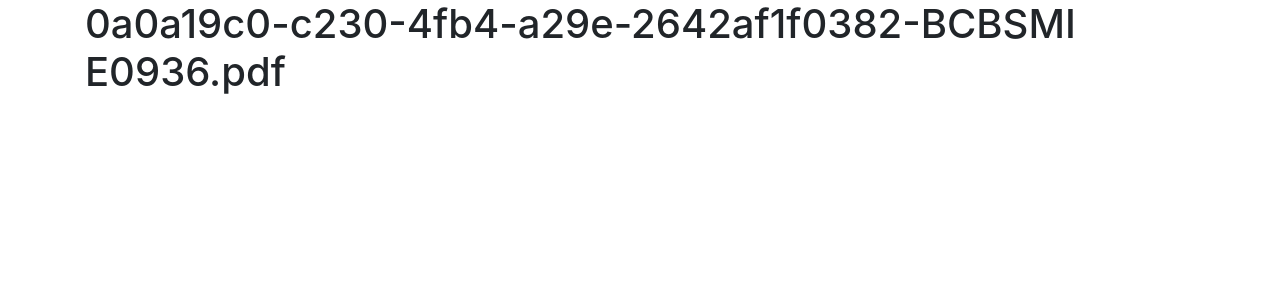
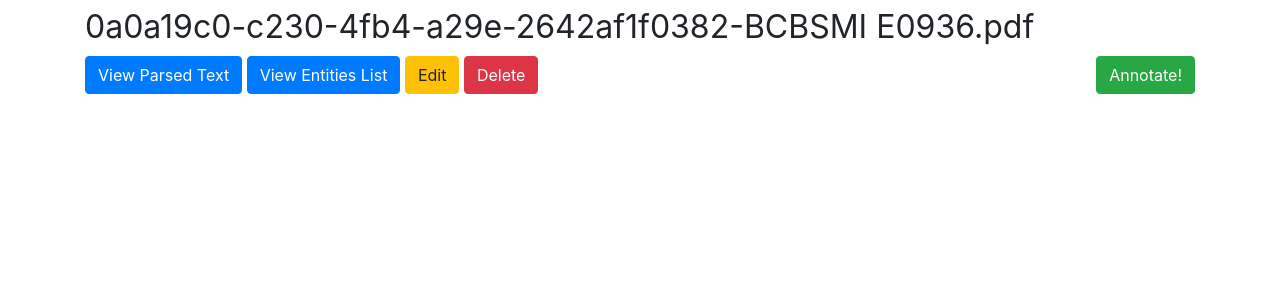
Before and after one commit to kmikitin/nlp-annotator, a Django app: page /tool/annotations/1 in a window 1280 px wide. Shown: the part 56-356 px from the top of the page. Run offline with Django 3.2, Linux system fonts and the light colour scheme; data comes from the database, SQL or seed files in the repository; some libraries are stand-ins or nearby versions.

Commit message:
finished detail template for annotations, added the update view for the annotating visualizer (need to figure out displacy-ent.js)

```diff
--- a/annotator/templates/tool/annotation_detail.html
+++ b/annotator/templates/tool/annotation_detail.html
@@ -4,6 +4,46 @@
 
 {% block content %}
 <div class="container">
-    <h1>{{ annotation.file_name }}</h1>
+    <h1><small>{{ annotation.file_name }}</small></h1>
+    <div>
+        <button class="btn btn-primary" type="button" id="text-button">View Parsed Text</button>
+        <button class="btn btn-primary" type="button" id="ent-button">View Entities List</button>
+        <a class="btn btn-warning" role="button" href="#">Edit</a>
+        <a class="btn btn-danger" role="button" href="#">Delete</a>
+        <a class="btn btn-success float-right" role="button"href="{% url 'annotate' annotation.pk%}">Annotate!</a>
+    </div>
+    <div class="collapse" id="text">
+        <div class="card card-body">
+            {{ annotation.text }}
+        </div>
+    </div>
+    <div class="collapse" id="ent">
+        <div class="card card-body">
+            <ul class="list-group list-group-flush">
+                {% for entity in annotation.entities.all %}
+                    <li class="list-group-item">{{entity.phrase}}, {{entity.entity_type}}</li>
+                {% endfor %}
+            </ul>
+        </div>
+    </div>
 </div>
 {% endblock %}
+
+{% block extra_js %}
+<!-- jQuery isn't inherited for some reason? Will worry about this later -->
+<script src="https://cdnjs.cloudflare.com/ajax/libs/jquery/3.3.1/jquery.min.js"></script>
+
+<script type="text/javascript">
+    $(document).ready(function(){
+        $("#text-button").on('click', function(){
+            $("#text").toggleClass('collapse collapse.show')
+            $("#ent").removeClass('collapse.show').addClass('collapse')
+        });
+
+        $('#ent-button').on('click', () => {
+            $("#ent").toggleClass('collapse collapse.show')
+            $("#text").removeClass('collapse.show').addClass('collapse')
+        });
+    });
+</script>
+{% endblock extra_js %}
--- a/annotator/tool/urls.py
+++ b/annotator/tool/urls.py
@@ -1,8 +1,9 @@
 from django.urls import path, re_path, include
-from .views import AnnotationCreateView, AnnotationListView, AnnotationDetailView
+from .views import AnnotationCreateView, AnnotationListView, AnnotationDetailView, AnnotationAnnotateView
 
 urlpatterns = [
     path('annotations/new/', AnnotationCreateView.as_view(), name='new_annotation'),
     path('annotations/', AnnotationListView.as_view(), name='annotations'),
     re_path('annotations/(?P<pk>\d+)', AnnotationDetailView.as_view(), name='detail_annotation'),
+    re_path('annotations/(?P<pk>\d+)/annotate', AnnotationAnnotateView.as_view(), name='annotate'),
 ]
--- a/annotator/tool/views.py
+++ b/annotator/tool/views.py
@@ -10,13 +10,11 @@
 
 from django.shortcuts import render, redirect
 from django import forms
-from django.views.generic.detail import DetailView
-from django.views.generic.edit import CreateView
-from django.views.generic.list import ListView
+from django.views.generic import CreateView, DetailView, ListView, UpdateView
 
 from .models import Annotation, Entity
 
-# Create your views here.
+
 class AnnotationCreateForm(forms.ModelForm):
     class Meta:
         model = Annotation
@@ -87,7 +85,8 @@
         else:
             return render(request, self.template, form)
 
-        return redirect('new_annotation')
+        return redirect('detail_annotation', pk=annotation.pk)
+
 
 class AnnotationListView(ListView):
     model = Annotation
@@ -97,6 +96,7 @@
         context['annotations'] = Annotation.objects.all()
         return context
 
+
 class AnnotationDetailView(DetailView):
     model = Annotation
 
@@ -104,3 +104,7 @@
         context = super().get_context_data(**kwargs)
         context['annotation'] = kwargs['object']
         return context
+
+
+class AnnotationAnnotateView(UpdateView):
+    model = Annotation
```
